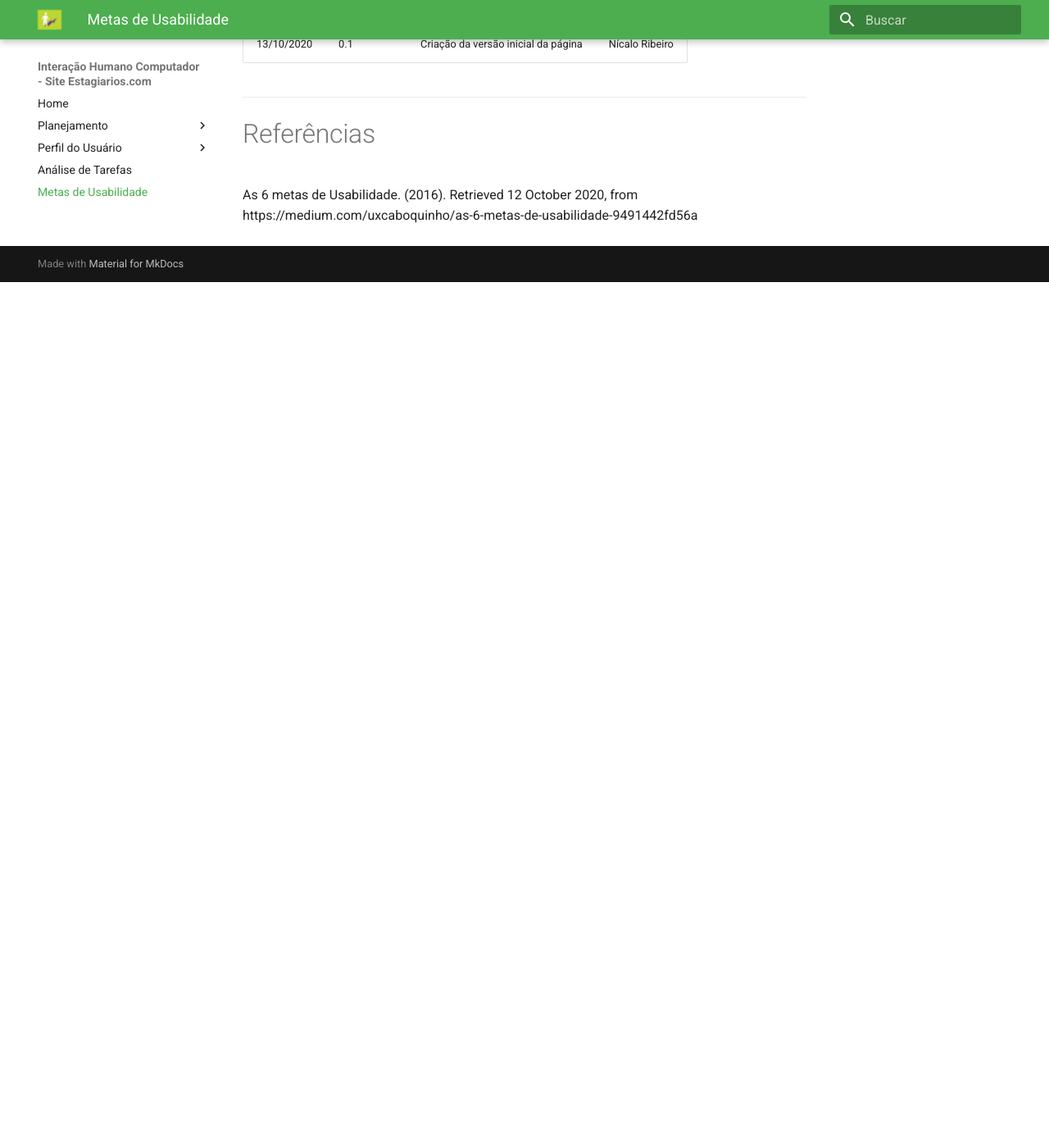
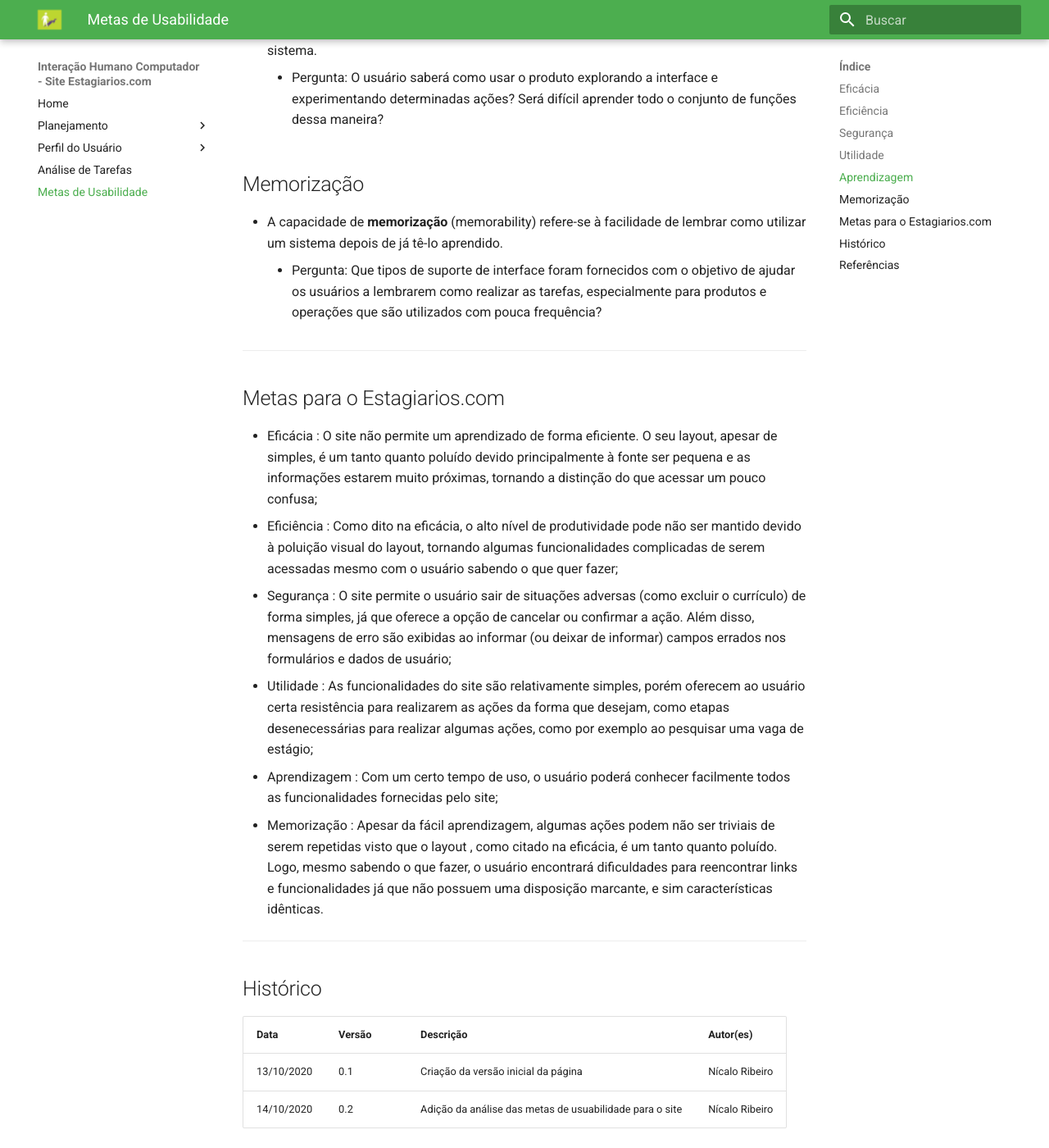
Before and after one commit to Gustavo-Nogueira/2020.1-Estagiarios.com, an MkDocs documentation site: the page built from docs/metas_usabilidade/metas_usabilidade.md, in a window 1280 px wide and 1400 px high, scrolled down 2187 px. Shown: the whole window at 82% size. Built offline with MkDocs 1.6.1 and Material for MkDocs 9.7.7, drawn with Linux system fonts in a browser that asks for light colours; before the commit the page ends 2531 px from its top, so only the background shows below that; some of the changed text lies outside the part shown.

Commit message:
[#6] Analise das metas para o site

```diff
--- a/docs/metas_usabilidade/metas_usabilidade.md
+++ b/docs/metas_usabilidade/metas_usabilidade.md
@@ -11,33 +11,36 @@
 
 ![Metas](images/metas.jpeg)
 
+- - -
+
+## Eficácia
 * A **eficácia** é uma meta bastante geral e se refere a quanto um produto é bom em fazer o
 que se espera dele.
     - Pergunta: O produto permite que as pessoas aprendam, realizem seu trabalho de forma eficiente, acessem a informação de que necessitam ou comprem os produtos que desejam?
 
-
+## Eficiência
 * A **eficiência** refere-se à maneira como um produto auxilia os usuários na realização de
 suas tarefas.
     - Pergunta: Os usuários conseguirão manter um alto nível de produtividade, uma vez que tenham aprendido como utilizar um produto para realizar suas tarefas?
 
-
+## Segurança
 * A **segurança** envolve proteger o usuário de condições perigosas e situações indesejáveis.
     - Pergunta: Qual é a gama de erros possíveis ao se utilizar o produto e quais as medidas que o
 produto permite que o usuário tome para corrigir os erros facilmente?
 
-
+## Utilidade
 * A **utilidade** refere-se à medida na qual o produto oferece o tipo certo de funcionalidade,
 de modo que os usuários possam fazer aquilo que precisam ou desejam.
     - Pergunta: O produto fornece um conjunto adequado de funções que permitam aos usuários
 realizar todas as suas tarefas da maneira que desejam?
 
-
+## Aprendizagem
 * A capacidade de **aprendizagem** (learnability) refere-se à facilidade de aprender a usar
 um sistema.
     - Pergunta: O usuário saberá como usar o produto explorando a interface e experimentando
 determinadas ações? Será difícil aprender todo o conjunto de funções dessa maneira?
 
-
+## Memorização
 * A capacidade de **memorização** (memorability) refere-se à facilidade de lembrar como utilizar um sistema depois de já tê-lo aprendido.
     - Pergunta: Que tipos de suporte de interface foram fornecidos com o objetivo de ajudar os
 usuários a lembrarem como realizar as tarefas, especialmente para produtos e operações que
@@ -45,13 +48,26 @@
 
 - - -
 
-# Histórico
+## Metas para o Estagiarios.com
+
+- Eficácia : O site não permite um aprendizado de forma eficiente. O seu layout, apesar de simples, é um tanto quanto poluído devido principalmente à fonte ser pequena e as informações estarem muito próximas, tornando a distinção do que acessar um pouco confusa;
+- Eficiência : Como dito na eficácia, o alto nível de produtividade pode não ser mantido devido à poluição visual do layout, tornando algumas funcionalidades complicadas de serem acessadas mesmo com o usuário sabendo o que quer fazer;
+- Segurança : O site permite o usuário sair de situações adversas (como excluir o currículo) de forma simples, já que oferece a opção de cancelar ou confirmar a ação. Além disso, mensagens de erro são exibidas ao informar (ou deixar de informar) campos errados nos formulários e dados de usuário;
+- Utilidade : As funcionalidades do site são relativamente simples, porém oferecem ao usuário certa resistência para realizarem as ações da forma que desejam, como etapas desenecessárias para realizar algumas ações, como por exemplo ao pesquisar uma vaga de estágio;
+- Aprendizagem : Com um certo tempo de uso, o usuário poderá conhecer facilmente todos as funcionalidades fornecidas pelo site;
+- Memorização : Apesar da fácil aprendizagem, algumas ações podem não ser triviais de serem repetidas visto que o layout , como citado na eficácia, é um tanto quanto poluído. Logo, mesmo sabendo o que fazer, o usuário encontrará dificuldades para reencontrar links e funcionalidades já que não possuem uma disposição marcante, e sim características idênticas.
+
+- - -
+
+## Histórico
 
 | Data     | Versão | Descrição                         | Autor(es)                                        |
 | -------- | ------ | --------------------------------- | ------------------------------------------------ |
 | 13/10/2020 | 0.1  | Criação da versão inicial da página |Nícalo Ribeiro |
+| 14/10/2020 | 0.2  | Adição da análise das metas de usuabilidade para o site |Nícalo Ribeiro |
+
 
 - - -
 
-# Referências
+## Referências
 As 6 metas de Usabilidade. (2016). Retrieved 12 October 2020, from https://medium.com/uxcaboquinho/as-6-metas-de-usabilidade-9491442fd56a
```
